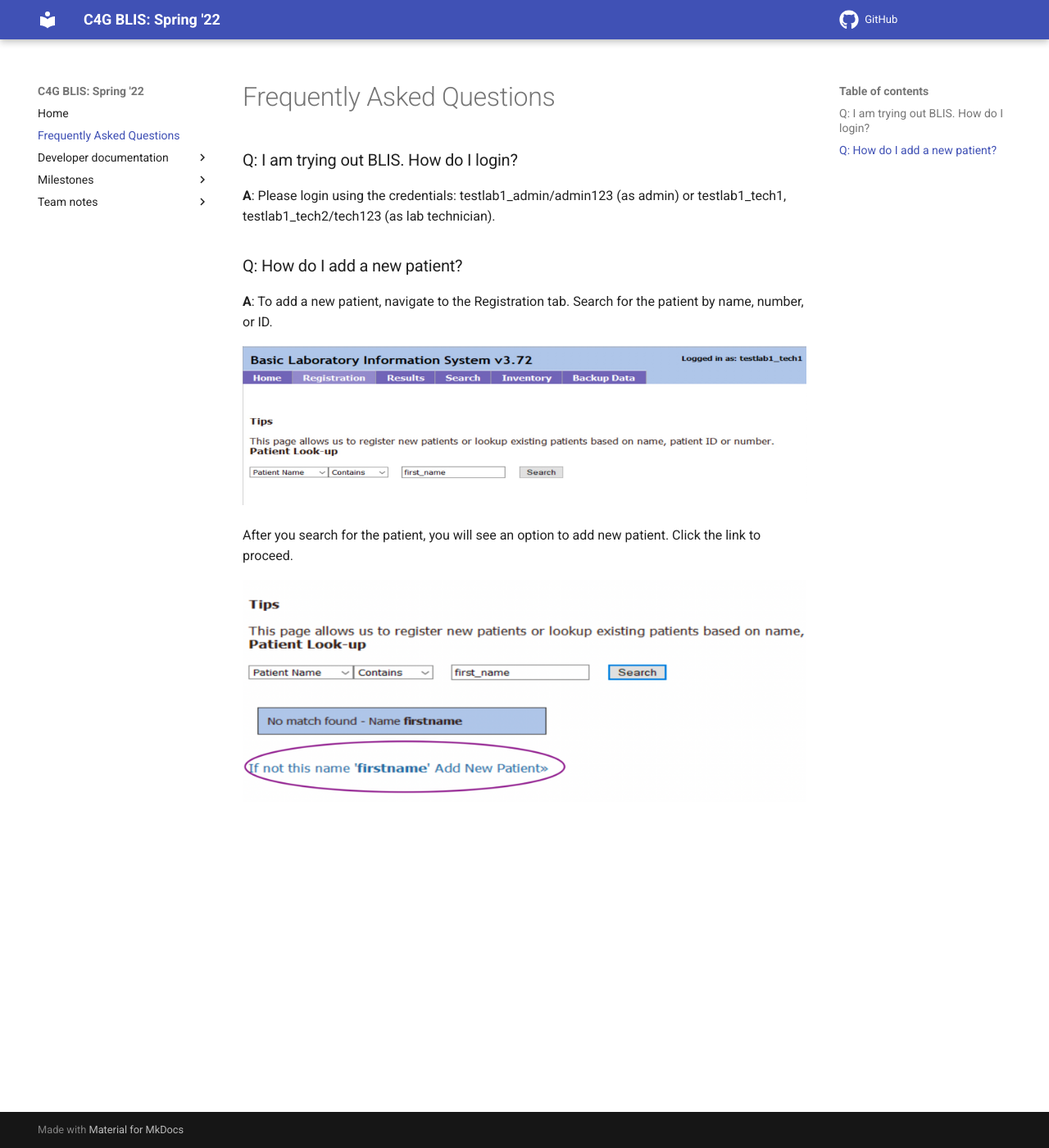
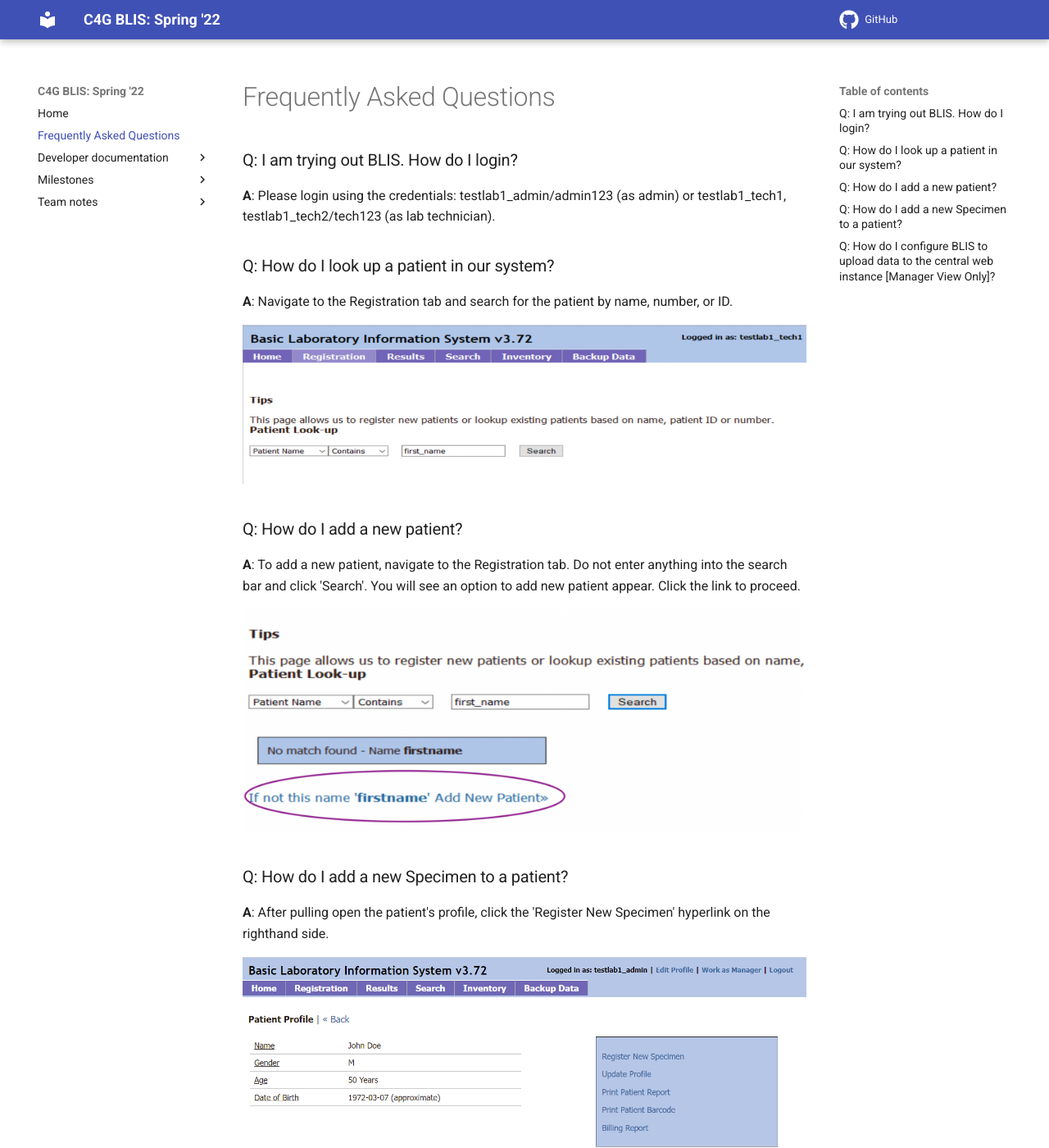
Before and after one commit to c4g-spr22-blis/c4g-spr22-blis.github.io, an MkDocs documentation site: the page built from docs/faq.md, in a window 1280 px wide and 1400 px high. Shown: the whole window at 82% size. Built offline with MkDocs 1.6.1 and Material for MkDocs 9.7.7, drawn with Linux system fonts in a browser that asks for light colours; comment, search, counter and statistics services are not loaded; some of the changed text lies outside the part shown.

Commit message:
added more ?s to faq

```diff
--- a/docs/faq.md
+++ b/docs/faq.md
@@ -3,11 +3,20 @@
 ### Q: I am trying out BLIS. How do I login?
 <b>A</b>: Please login using the credentials: testlab1_admin/admin123 (as admin) or testlab1_tech1, testlab1_tech2/tech123 (as lab technician).
 
-### Q: How do I add a new patient?
-<b>A</b>: To add a new patient, navigate to the Registration tab. Search for the patient by name, number, or ID.
+### Q: How do I look up a patient in our system?
+<b>A</b>: Navigate to the Registration tab and search for the patient by name, number, or ID.
 
 ![patient_search_screenshot](images/patient_search.jpg)
 
-After you search for the patient, you will see an option to add new patient. Click the link to proceed.
+### Q: How do I add a new patient?
+<b>A</b>: To add a new patient, navigate to the Registration tab. Do not enter anything into the search bar and click 'Search'. You will see an option to add new patient appear. Click the link to proceed.
 
 ![patient_search_screenshot](images/add_patient.png)
+
+### Q: How do I add a new Specimen to a patient?
+<b>A</b>: After pulling open the patient's profile, click the 'Register New Specimen' hyperlink on the righthand side.
+
+![new_specimen_screenshot](images/patient_profile.png)
+
+### Q: How do I configure BLIS to upload data to the central web instance [Manager View Only]?
+<b>A</b>: In the Manager view, naviate to the Lab Configuration Tab, and then BLIS Online. Enter in the IP address of the BLIS server.
```
Also changed, not shown: docs/images/patient_profile.png (added).
